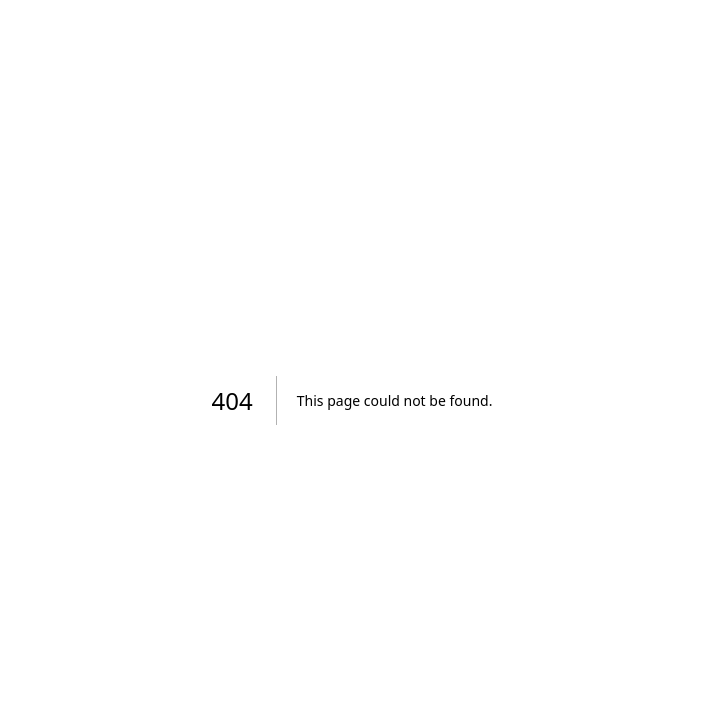
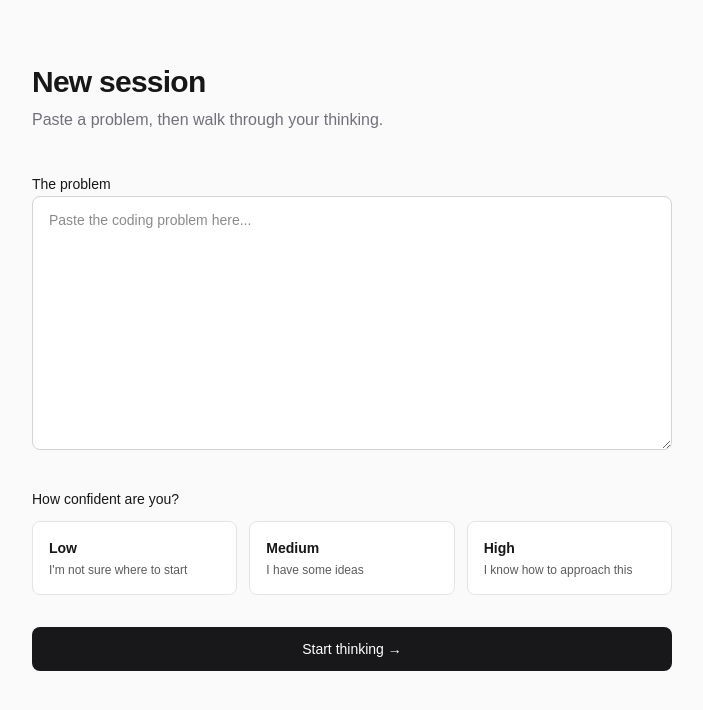
Before and after one commit to ksmalhotra01/flow-state, a Next.js app: page /dashboard in a window 1280 px wide. Before the commit this address had no page. Shown: the top 710 px of the page, without its empty margins (288-991 px from the left). Built offline with nearby package versions, Linux system fonts and the light colour scheme.

Commit message:
feat: add problem input page and session creation

```diff
--- /dev/null
+++ b/app/actions/sessions.ts
@@ -0,0 +1,32 @@
+'use server'
+
+import { redirect } from 'next/navigation'
+import { createClient } from '@/lib/supabase/server'
+
+export type SessionState = { error?: string } | undefined
+
+export async function createSession(
+  state: SessionState,
+  formData: FormData
+): Promise<SessionState> {
+  const supabase = await createClient()
+  const { data: { user } } = await supabase.auth.getUser()
+
+  if (!user) redirect('/login')
+
+  const problem = formData.get('problem') as string
+  const confidence = formData.get('confidence') as string
+
+  if (!problem?.trim()) return { error: 'Please paste a problem.' }
+  if (!confidence) return { error: 'Please select your confidence level.' }
+
+  const { data, error } = await supabase
+    .from('sessions')
+    .insert({ user_id: user.id, problem: problem.trim(), confidence })
+    .select('id')
+    .single()
+
+  if (error) return { error: 'Something went wrong. Please try again.' }
+
+  redirect(`/session/${data.id}/think`)
+}
--- /dev/null
+++ b/app/dashboard/page.tsx
@@ -0,0 +1,80 @@
+'use client'
+
+import { useActionState } from 'react'
+import { createSession } from '@/app/actions/sessions'
+
+const confidenceLevels = [
+  { value: 'low', label: 'Low', description: "I'm not sure where to start" },
+  { value: 'medium', label: 'Medium', description: 'I have some ideas' },
+  { value: 'high', label: 'High', description: 'I know how to approach this' },
+]
+
+export default function DashboardPage() {
+  const [state, action, pending] = useActionState(createSession, undefined)
+
+  return (
+    <div className="min-h-screen bg-zinc-50 dark:bg-black">
+      <div className="mx-auto max-w-2xl px-4 py-16">
+
+        <div className="mb-10">
+          <h1 className="text-3xl font-semibold tracking-tight">New session</h1>
+          <p className="mt-2 text-zinc-500">Paste a problem, then walk through your thinking.</p>
+        </div>
+
+        <form action={action} className="space-y-8">
+
+          {/* Problem input */}
+          <div className="space-y-2">
+            <label htmlFor="problem" className="text-sm font-medium">
+              The problem
+            </label>
+            <textarea
+              id="problem"
+              name="problem"
+              rows={10}
+              placeholder="Paste the coding problem here..."
+              className="w-full rounded-lg border border-zinc-300 bg-white px-4 py-3 text-sm leading-relaxed focus:outline-none focus:ring-2 focus:ring-zinc-900 dark:border-zinc-700 dark:bg-zinc-900 dark:focus:ring-zinc-100"
+            />
+          </div>
+
+          {/* Confidence selector */}
+          <div className="space-y-3">
+            <p className="text-sm font-medium">How confident are you?</p>
+            <div className="grid grid-cols-3 gap-3">
+              {confidenceLevels.map(({ value, label, description }) => (
+                <label
+                  key={value}
+                  className="relative flex cursor-pointer flex-col rounded-lg border border-zinc-200 bg-white p-4 hover:border-zinc-400 has-[:checked]:border-zinc-900 has-[:checked]:bg-zinc-900 has-[:checked]:text-white dark:border-zinc-700 dark:bg-zinc-900 dark:has-[:checked]:border-zinc-100 dark:has-[:checked]:bg-zinc-100 dark:has-[:checked]:text-zinc-900"
+                >
+                  <input
+                    type="radio"
+                    name="confidence"
+                    value={value}
+                    className="sr-only"
+                  />
+                  <span className="text-sm font-semibold">{label}</span>
+                  <span className="mt-1 text-xs opacity-70">{description}</span>
+                </label>
+              ))}
+            </div>
+          </div>
+
+          {state?.error && (
+            <p className="rounded-md bg-red-50 px-3 py-2 text-sm text-red-600 dark:bg-red-950 dark:text-red-400">
+              {state.error}
+            </p>
+          )}
+
+          <button
+            type="submit"
+            disabled={pending}
+            className="w-full rounded-lg bg-zinc-900 px-4 py-3 text-sm font-medium text-white hover:bg-zinc-700 disabled:opacity-50 dark:bg-zinc-100 dark:text-zinc-900 dark:hover:bg-zinc-300"
+          >
+            {pending ? 'Starting session…' : 'Start thinking →'}
+          </button>
+
+        </form>
+      </div>
+    </div>
+  )
+}
--- /dev/null
+++ b/app/session/[id]/think/page.tsx
@@ -0,0 +1,9 @@
+export default async function ThinkPage({ params }: { params: Promise<{ id: string }> }) {
+  const { id } = await params
+
+  return (
+    <div className="flex min-h-screen items-center justify-center">
+      <p className="text-zinc-500">Thinking pad coming soon. Session ID: {id}</p>
+    </div>
+  )
+}
```
